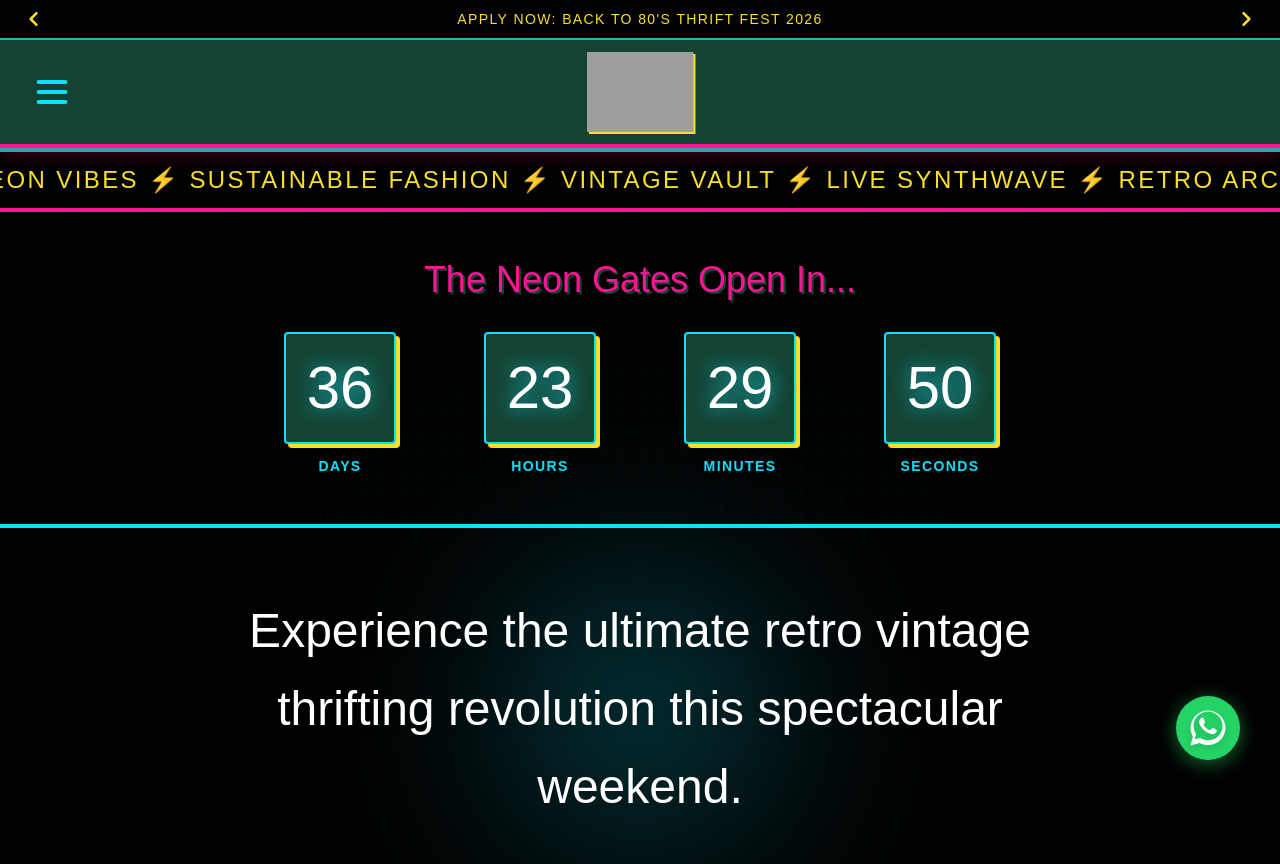
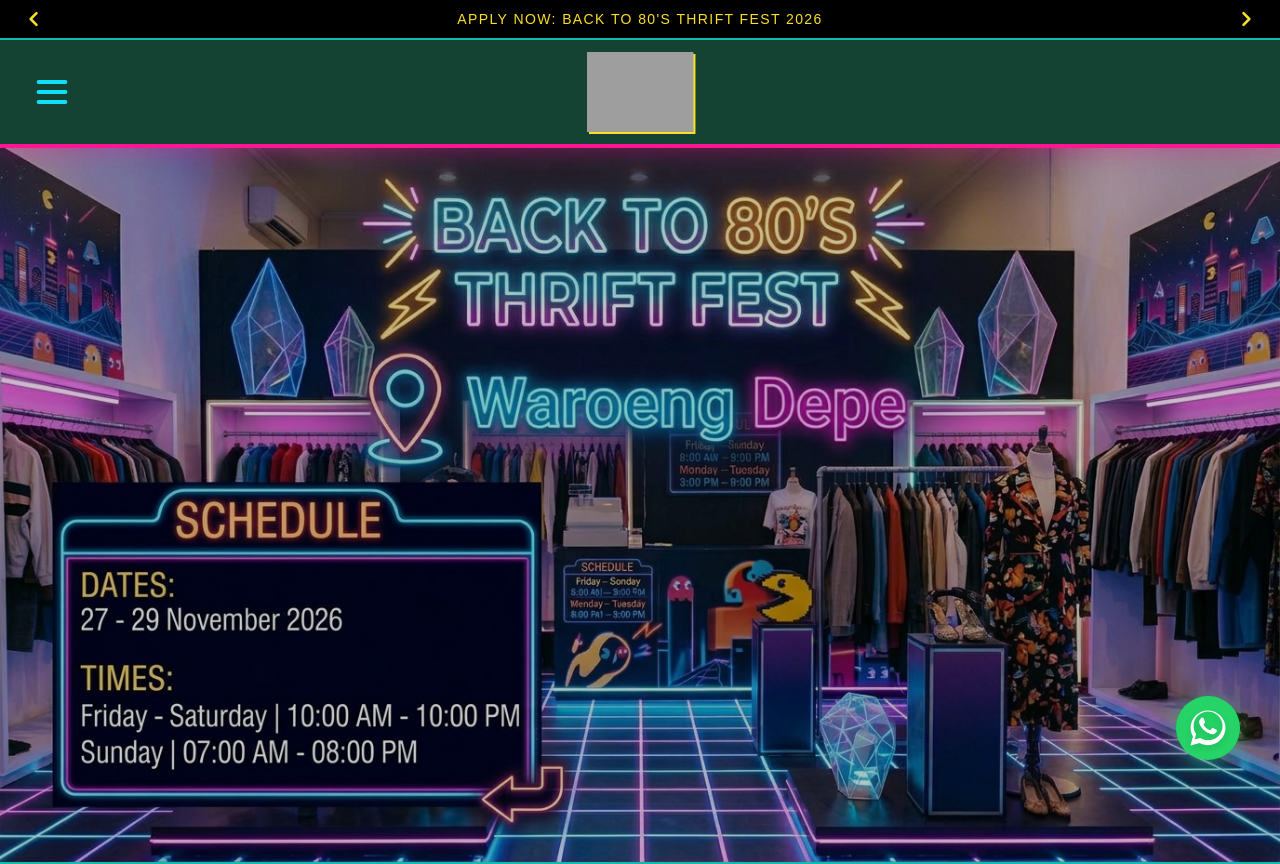
Before and after one commit to IT-Great/back2eras, a Next.js app: page / in a window 1280 px wide. Shown: the top 864 px of the page. Built offline with nearby package versions, Linux system fonts and the light colour scheme; grey boxes are pictures that could not be loaded.

Commit message:
update schedule #7

```diff
--- a/app/(main)/page.tsx
+++ b/app/(main)/page.tsx
@@ -403,14 +403,14 @@ export default function Home() {
 
       {/* 1. TOP BANNER - Memakai ukuran spesifik 1920x1080 (Rasio 16:9) */}
       <section className="relative w-full border-b-4 border-[#13bbad]">
-        {/* <Image
+        <Image
           src="/assets/images/home-banner.jpg"
           alt="Home Banner 80s Thrift Fest"
           width={1920}
           height={1080}
           priority
           className="w-full h-auto object-cover block"
-        /> */}
+        />
         <div className="absolute inset-0 bg-black/20"></div>
       </section>
 
```
